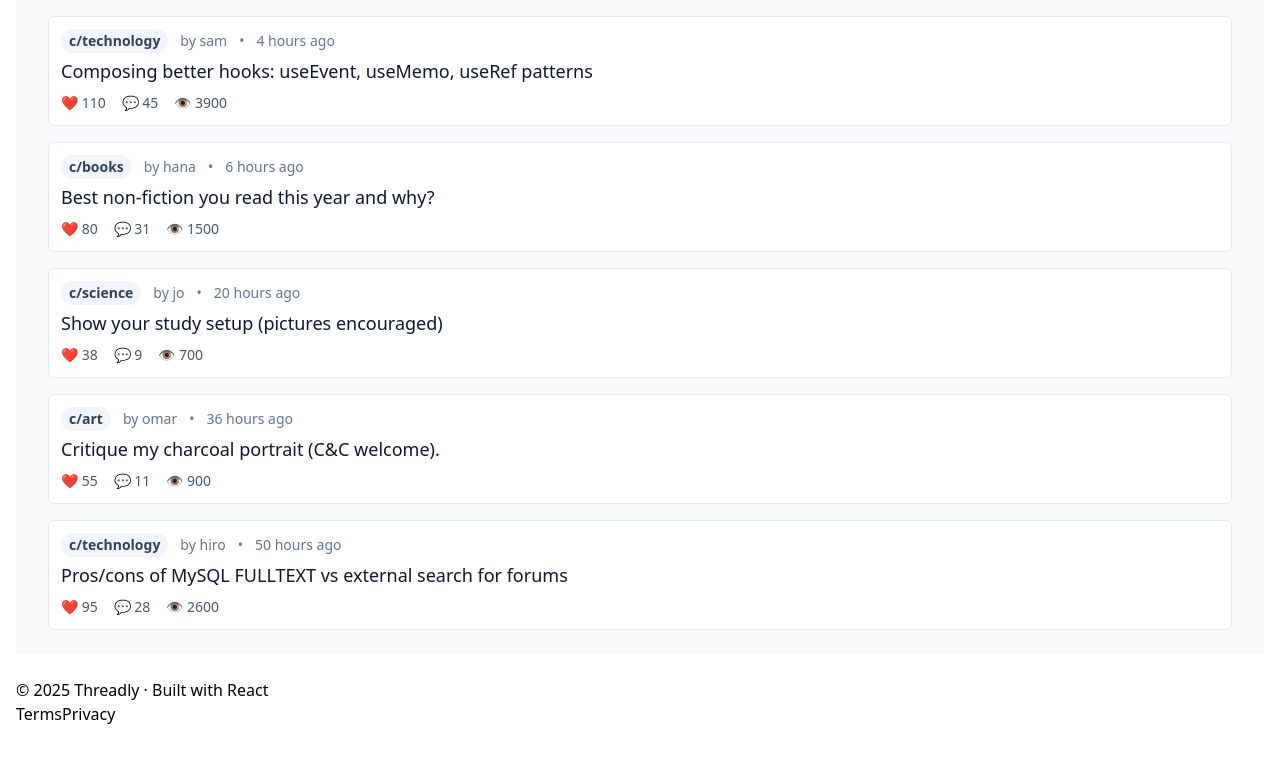
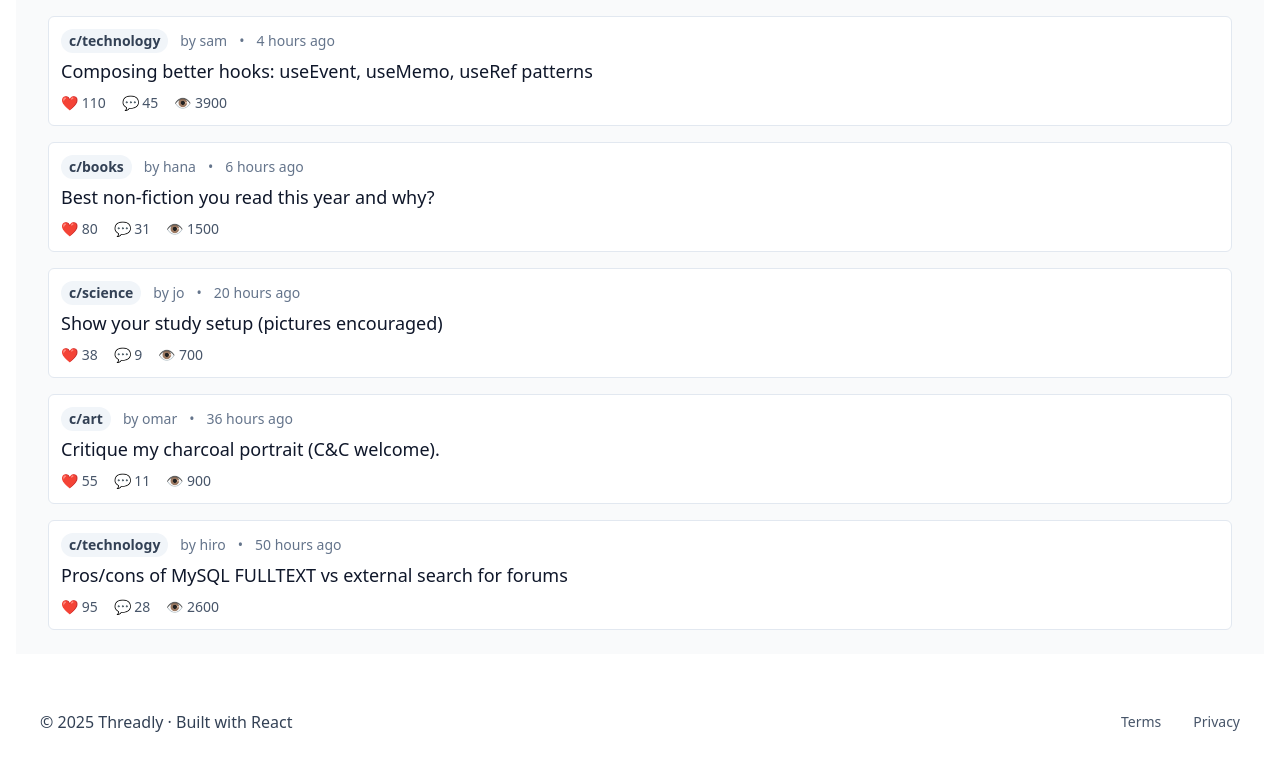
Before and after one commit to hiroshinaka/Threadly, a React (Create React App) app in the folder frontend/: page / in a window 1280 px wide. Shown: the part 285-1056 px from the top of the page. Before the commit the page ends 1027 px from the top, so only its background shows below. Built offline with nearby package versions, Linux system fonts and the light colour scheme.

Commit message:
Style footer

```diff
--- a/frontend/src/components/Footer.jsx
+++ b/frontend/src/components/Footer.jsx
@@ -2,15 +2,17 @@ import React from 'react';
 
 
 export default function Footer() {
-return (
-    <footer className="footer">
-        <div className="container footer-inner">
-            <p>© {new Date().getFullYear()} Threadly · Built with React</p>
-            <nav className="nav small">
-            <a className="nav-link" href="#terms">Terms</a>
-            <a className="nav-link" href="#privacy">Privacy</a>
-        </nav>
-        </div>
-    </footer>
+    return (
+        <footer className="bg-white py-8">
+            <div className="max-w-full px-6 flex flex-col md:flex-row items-center justify-between gap-8">
+                <div className="text-base text-slate-700 font-medium text-center md:text-left">
+                    © {new Date().getFullYear()} Threadly · Built with React
+                </div>
+                <nav className="flex gap-8 text-sm font-normal">
+                    <a className="text-slate-600 hover:text-slate-900 transition-colors duration-200 ease-in-out" href="#terms">Terms</a>
+                    <a className="text-slate-600 hover:text-slate-900 transition-colors duration-200 ease-in-out" href="#privacy">Privacy</a>
+                </nav>
+            </div>
+        </footer>
     );
 }
```
